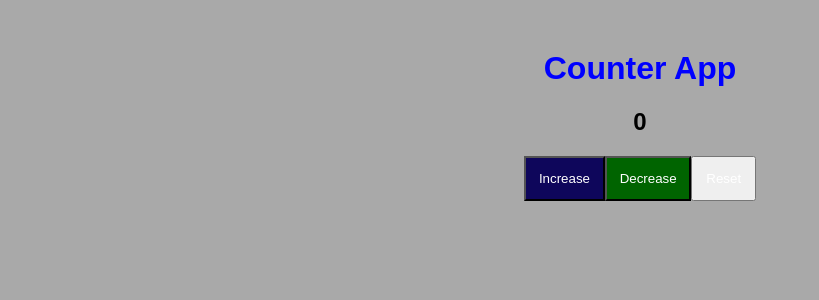
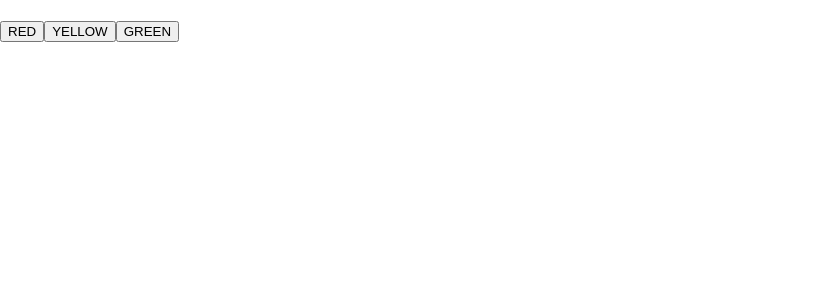
Before and after one commit to bhavanaorionik/my-app, a React (Create React App) app: page / in a window 1280 px wide. Shown: the top 300 px of the page, without its empty margins (0-819 px from the left). Built offline with nearby package versions, Linux system fonts and the light colour scheme.

Commit message:
make color button

```diff
--- a/src/App.css
+++ b/src/App.css
@@ -61,5 +61,6 @@ button:hover {
 
 }
 .reset{
+  background-color:chocolate;
 
 }
--- a/src/App.js
+++ b/src/App.js
@@ -1,30 +1,49 @@
-//const App = () =>{
- // return(
-   // <div>
-     // <h1>Hello world..!</h1>
-    //</div>
-  //)
-//}
-import React,{useState} from "react";
-import "./App.css";
 
-function App(){
-  const[count,setCount] = useState(0);
+// import React,{useState} from "react";
+// import "./App.css";
 
+// function App(){
+//   const[count,setCount] = useState(0);
+
+//   return(
+//     <div style={{textAlign: "center", marginTop: "50px"}}>
+//       <h1 style={{color: "blue"}}>Counter App</h1>
+//       <h2>{count}</h2>
+
+//       <button className="Increase" onClick={() => setCount(count + 1)}>
+//         Increase
+//       </button>
+//       <button  className="Decrease" onClick={() => setCount(count - 1)}>
+//         Decrease
+//       </button>
+//       <button className="reset" onClick={() => setCount(0)}>
+//         Reset
+//       </button>
+
+//     </div>
+//   );
+// }
+// export default App;
+
+
+// import Counter from "./components/Counter";
+
+// const App = () => {
+//   return(
+//     <div>
+// <Counter/>
+//     </div>
+//   );
+// }
+// export default App;
+
+
+import ColorButton from "./components/colorButton";
+ const App = () => {
   return(
-    <div style={{textAlign: "center", marginTop: "50px"}}>
-      <h1 style={{color: "blue"}}>Counter App</h1>
-      <h2>{count}</h2>
-
-      <button className="Increase" onClick={() => setCount(count + 1)}>
-        Increase
-      </button>
-      <button  className="Decrease" onClick={() => setCount(count - 1)}>
-        Decrease
-      </button>
-      <button onClick={() => setCount(0)}>Reset</button>
-
+    <div>
+      <ColorButton />
     </div>
   );
-}
-export default App;
+ };
+ export default App;
```
